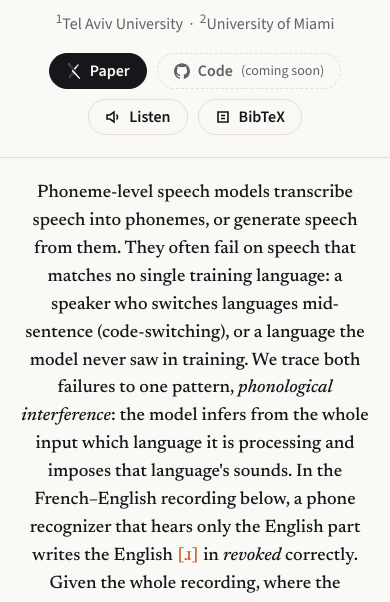
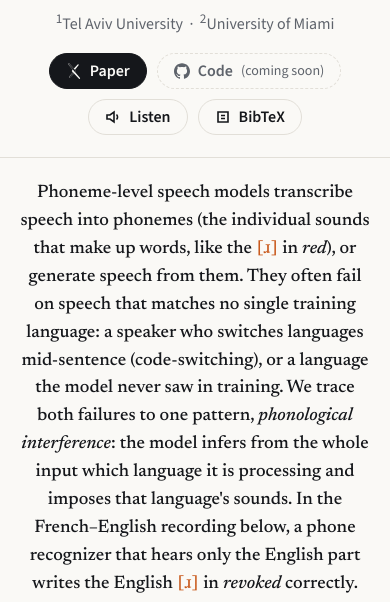
Before and after one commit to moranyanuka/phonological-interference, a plain HTML site: page index.html in a window 390 px wide. Shown: the part 209-811 px from the top of the page. Drawn offline with nearby package versions, Linux system fonts and the light colour scheme; a web font is replaced by a local one.

Commit message:
Gloss phonemes in the summary

```diff
--- a/index.html
+++ b/index.html
@@ -404,7 +404,7 @@ footer .wrap { display: grid; gap: 10px; }
 </header>
 
 <div class="wrap tldr">
-  <p class="lede">Phoneme-level speech models transcribe speech into phonemes, or generate speech from them. They often fail on speech that matches no single training language: a speaker who switches languages mid-sentence (code-switching), or a language the model never saw in training. We trace both failures to one pattern, <em>phonological interference</em>: the model infers from the whole input which language it is processing and imposes that language's sounds. In the French–English recording below, a phone recognizer that hears only the English part writes the English <span class="ipa">[ɹ]</span> in <em>revoked</em> correctly. Given the whole recording, where the English follows French, it writes the French <span class="ipa">[ʁ]</span> for the same audio.</p>
+  <p class="lede">Phoneme-level speech models transcribe speech into phonemes (the individual sounds that make up words, like the <span class="ipa">[ɹ]</span> in <em>red</em>), or generate speech from them. They often fail on speech that matches no single training language: a speaker who switches languages mid-sentence (code-switching), or a language the model never saw in training. We trace both failures to one pattern, <em>phonological interference</em>: the model infers from the whole input which language it is processing and imposes that language's sounds. In the French–English recording below, a phone recognizer that hears only the English part writes the English <span class="ipa">[ɹ]</span> in <em>revoked</em> correctly. Given the whole recording, where the English follows French, it writes the French <span class="ipa">[ʁ]</span> for the same audio.</p>
   <p class="lede">The model's estimate of the language is in a small subspace of its activations. We fix interference with <em>windowed language estimation</em> (WLE): at each position, the model takes its language estimate from a short window around that position. This works for phone recognizers and text-to-speech models alike.</p>
 </div>
 
```
